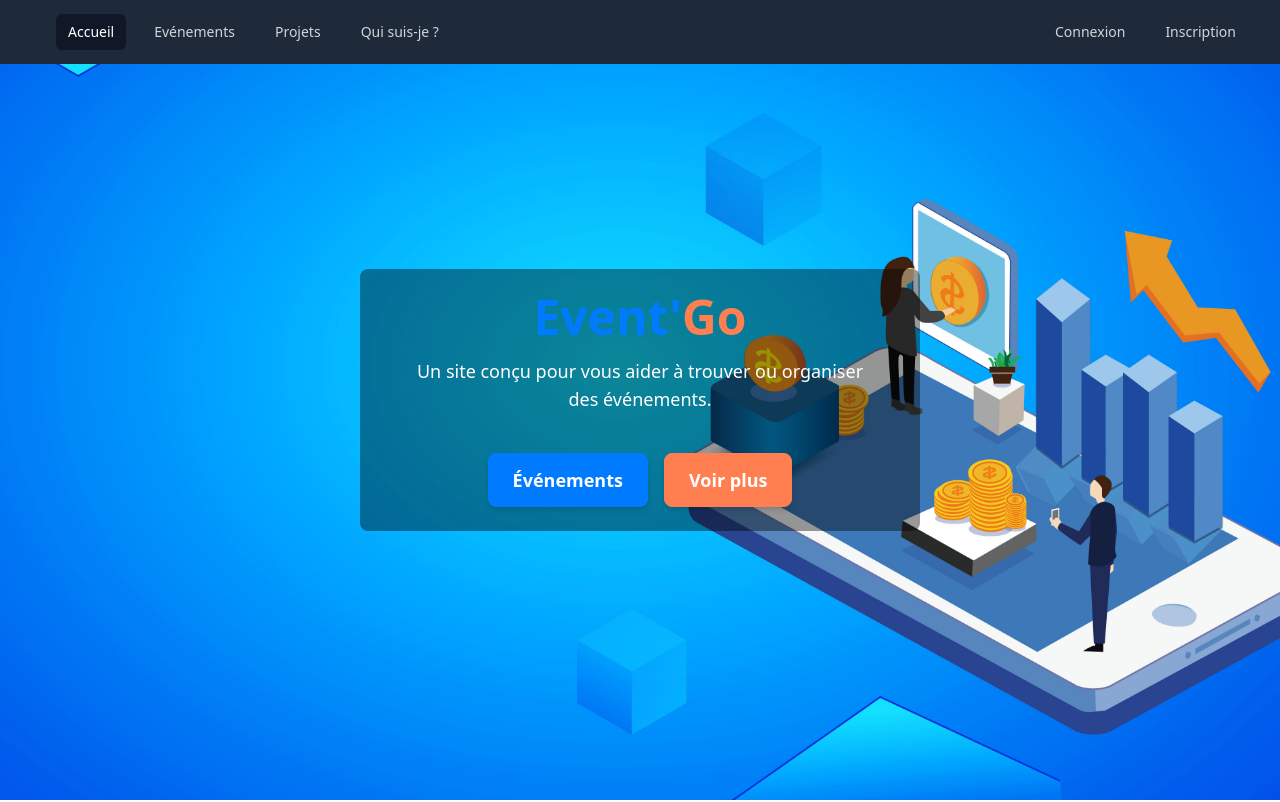
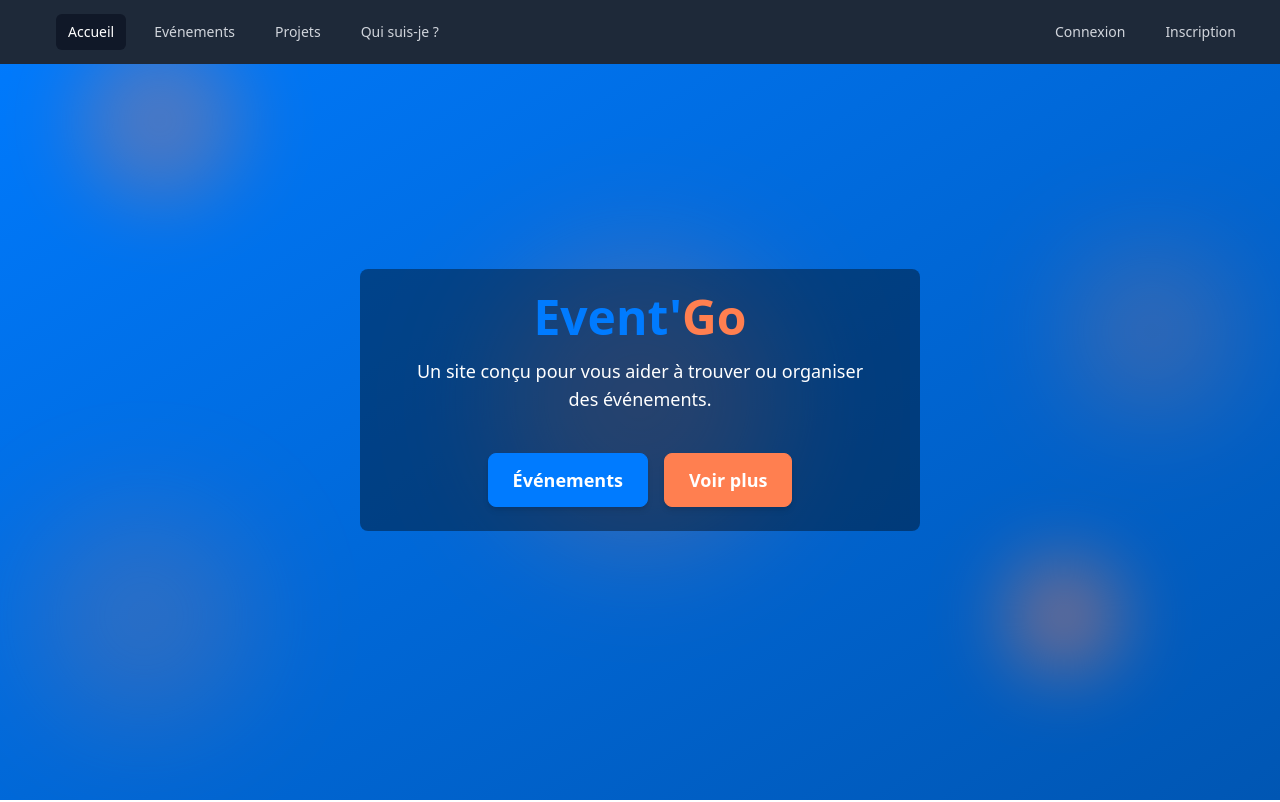
Before and after one commit to AlainBonneau/event-app, a React (Vite) app in the folder event-app-frontend/: page / in a window 1280 px wide. Shown: the top 802 px of the page. Built offline with nearby package versions, Linux system fonts and the light colour scheme.

Commit message:
add custom background in home page

```diff
--- a/event-app-frontend/src/pages/Home.tsx
+++ b/event-app-frontend/src/pages/Home.tsx
@@ -5,10 +5,17 @@ import Presentation from "../components/Presentation";
 const Home = () => {
   return (
     <div className="home-page max-w-[100vw] overflow-x-hidden">
-      <section
-        style={{ backgroundImage: "url('/images/bg.jpg')" }}
-        className="h-screen flex flex-col justify-center items-center text-center bg-cover bg-center bg-no-repeat"
-      >
+      <div className="relative w-full h-screen bg-gradient-to-br from-[#007bff] to-[#0056b3] overflow-hidden">
+        {/* Cercles */}
+        <div className="absolute top-10 left-20 w-40 h-40 bg-[#ff7f50] opacity-30 rounded-full blur-2xl"></div>
+        <div className="absolute top-1/3 right-16 w-32 h-32 bg-[#ff7f50] opacity-40 rounded-full blur-3xl"></div>
+        <div className="absolute bottom-20 left-10 w-52 h-52 bg-[#ff7f50] opacity-20 rounded-full blur-3xl"></div>
+        <div className="absolute bottom-32 right-40 w-28 h-28 bg-[#ff7f50] opacity-50 rounded-full blur-2xl"></div>
+        <div className="absolute top-1/2 left-1/2 w-72 h-72 bg-[#ff7f50] opacity-25 rounded-full blur-3xl transform -translate-x-1/2 -translate-y-1/2"></div>
+
+        {/* Contenu de la page */}
+        <div className="relative z-10 flex items-center justify-center h-full">
+          <section className="h-screen flex flex-col justify-center items-center text-center bg-cover bg-center bg-no-repeat">
             <div className="bg-black/40 p-6 rounded-lg">
               <motion.h1
                 initial={{ opacity: 0, y: -20 }}
@@ -25,7 +32,8 @@ const Home = () => {
                 transition={{ duration: 1, ease: "easeOut" }}
                 className="text-lg text-white p-4 max-w-lg"
               >
-            Un site conçu pour vous aider à trouver ou organiser des événements.
+                Un site conçu pour vous aider à trouver ou organiser des
+                événements.
               </motion.p>
 
               <motion.div
@@ -57,6 +65,8 @@ const Home = () => {
               </motion.div>
             </div>
           </section>
+        </div>
+      </div>
       <section id="aboutSection" className="about-section">
         <About />
       </section>
```
Lines whose indentation alone changed are shown as unchanged.
